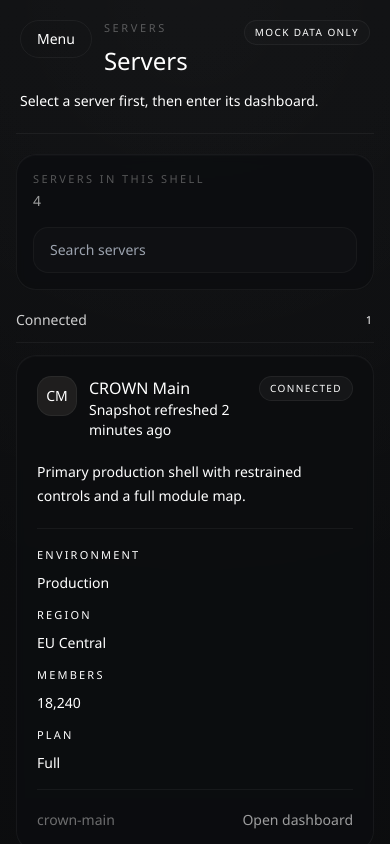
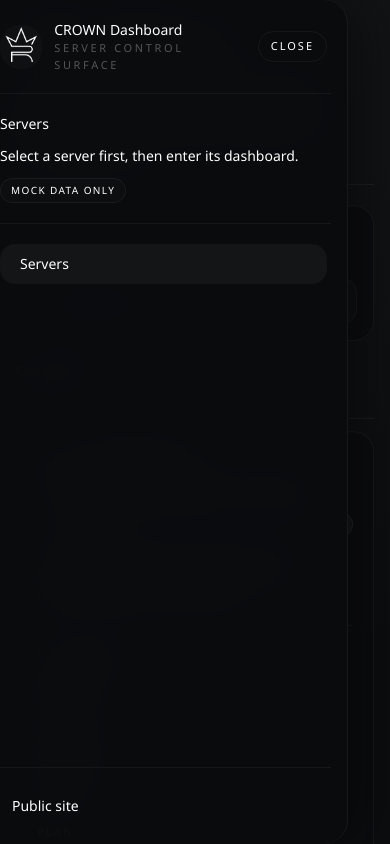
Before and after one commit to MRrat6005/rrp-site, a Next.js app: page /en/dashboard/servers in a window 390 px wide. Shown: the top 844 px of the page. Built offline with nearby package versions, Linux system fonts and the light colour scheme.

Commit message:
Polish dashboard mobile layouts and drawer behavior

```diff
--- a/src/ui/dashboard/dashboard-branding-page.tsx
+++ b/src/ui/dashboard/dashboard-branding-page.tsx
@@ -19,7 +19,7 @@ export function DashboardBrandingPage({
 
   return (
     <div className="space-y-4">
-      <div className="grid gap-4 xl:grid-cols-[minmax(0,0.9fr)_minmax(0,1.1fr)]">
+      <div className="grid gap-4 lg:grid-cols-[minmax(0,0.9fr)_minmax(0,1.1fr)]">
         <DashboardPanel className="p-5 sm:p-6">
           <div className="space-y-4">
             <DashboardSectionHeading title={copy.branding.assets} />
--- a/src/ui/dashboard/dashboard-licenses-page.tsx
+++ b/src/ui/dashboard/dashboard-licenses-page.tsx
@@ -23,7 +23,7 @@ export function DashboardLicensesPage({
       <DashboardPanel className="p-5 sm:p-6">
         <div className="space-y-4">
           <DashboardSectionHeading title={copy.licenses.summary} />
-          <div className="grid gap-4 border-y border-white/[0.05] py-4 sm:grid-cols-2 xl:grid-cols-3">
+          <div className="grid gap-4 border-y border-white/[0.05] py-4 sm:grid-cols-2 lg:grid-cols-3">
             <div>
               <p className="text-[11px] uppercase tracking-[0.2em] text-white/32">
                 {copy.licenses.current}
@@ -50,7 +50,7 @@ export function DashboardLicensesPage({
             {server.licenses.entitlements.map((item) => (
               <div
                 key={item.label}
-                className="flex flex-col gap-3 py-4 sm:flex-row sm:items-center sm:justify-between"
+                className="flex flex-col gap-3 py-4 md:flex-row md:items-center md:justify-between"
               >
                 <p className="text-sm text-white/76">{item.label}</p>
                 <DashboardStatusPill tone={item.tone}>{item.value}</DashboardStatusPill>
--- a/src/ui/dashboard/dashboard-modules-page.tsx
+++ b/src/ui/dashboard/dashboard-modules-page.tsx
@@ -26,7 +26,7 @@ export function DashboardModulesPage({
           {server.modules.map((module) => (
             <div
               key={module.key}
-              className="flex flex-col gap-4 py-4 sm:flex-row sm:items-center sm:justify-between"
+              className="flex flex-col gap-4 py-4 md:flex-row md:items-center md:justify-between"
             >
               <div className="min-w-0">
                 <div className="flex flex-wrap items-center gap-3">
@@ -37,7 +37,7 @@ export function DashboardModulesPage({
                   {module.description}
                 </p>
               </div>
-              <span className="text-sm text-white/64">{module.actionLabel}</span>
+              <span className="text-sm text-white/64 md:text-right">{module.actionLabel}</span>
             </div>
           ))}
         </div>
--- a/src/ui/dashboard/dashboard-server-shell.tsx
+++ b/src/ui/dashboard/dashboard-server-shell.tsx
@@ -3,7 +3,7 @@
 import Link from "next/link";
 import { usePathname } from "next/navigation";
 import type { ReactNode } from "react";
-import { useState } from "react";
+import { useEffect, useState } from "react";
 
 import { siteConfig, type Locale } from "@/config/site.config";
 import type { DashboardPageKey, DashboardServer } from "@/lib/dashboard-mock";
@@ -103,10 +103,53 @@ export function DashboardServerShell({
       ]
     : [{ key: "servers", href: getLocalizedPath(locale, "dashboard/servers") }];
 
-  const sidebar = (
-    <div className="flex h-full flex-col">
+  useEffect(() => {
+    setDrawerOpen(false);
+  }, [pathname]);
+
+  useEffect(() => {
+    const mediaQuery = window.matchMedia("(min-width: 1024px)");
+    const handleChange = (event: MediaQueryListEvent) => {
+      if (event.matches) {
+        setDrawerOpen(false);
+      }
+    };
+
+    if (mediaQuery.matches) {
+      setDrawerOpen(false);
+    }
+
+    mediaQuery.addEventListener("change", handleChange);
+
+    return () => mediaQuery.removeEventListener("change", handleChange);
+  }, []);
+
+  useEffect(() => {
+    if (!drawerOpen) {
+      return;
+    }
+
+    const previousOverflow = document.body.style.overflow;
+    const handleKeyDown = (event: KeyboardEvent) => {
+      if (event.key === "Escape") {
+        setDrawerOpen(false);
+      }
+    };
+
+    document.body.style.overflow = "hidden";
+    window.addEventListener("keydown", handleKeyDown);
+
+    return () => {
+      document.body.style.overflow = previousOverflow;
+      window.removeEventListener("keydown", handleKeyDown);
+    };
+  }, [drawerOpen]);
+
+  const sidebar = (isDrawer = false) => (
+    <div className="flex h-full flex-col overflow-y-auto">
       <div className="border-b border-white/[0.05] px-1 pb-5 pt-1">
-        <div className="flex items-center gap-3">
+        <div className="flex items-center justify-between gap-3">
+          <div className="flex min-w-0 items-center gap-3">
             <LogoTile
               shortLabel="CR"
               label={siteConfig.brand.dashboardBrand}
@@ -120,6 +163,16 @@ export function DashboardServerShell({
                 {copy.subtitle}
               </p>
             </div>
+          </div>
+          {isDrawer ? (
+            <button
+              type="button"
+              onClick={() => setDrawerOpen(false)}
+              className="rounded-full border border-white/[0.05] px-3 py-1.5 text-[11px] uppercase tracking-[0.18em] text-white/48 transition hover:bg-white/[0.02] hover:text-white/72"
+            >
+              Close
+            </button>
+          ) : null}
         </div>
       </div>
 
@@ -172,6 +225,7 @@ export function DashboardServerShell({
               <Link
                 key={item.key}
                 href={item.href}
+                aria-current={isActive ? "page" : undefined}
                 onClick={() => setDrawerOpen(false)}
                 className={cx(
                   "group relative rounded-[0.95rem] px-3 py-2.5 text-sm transition",
@@ -202,72 +256,123 @@ export function DashboardServerShell({
   );
 
   return (
-    <div className="min-h-screen bg-[radial-gradient(circle_at_top,rgba(255,255,255,0.03),transparent_24%),linear-gradient(180deg,#0d0e10_0%,#090a0b_100%)] text-white">
+    <div className="min-h-screen overflow-x-hidden bg-[radial-gradient(circle_at_top,rgba(255,255,255,0.03),transparent_24%),linear-gradient(180deg,#0d0e10_0%,#090a0b_100%)] text-white">
       <div className="mx-auto flex min-h-screen w-full max-w-[1500px] gap-4 px-4 py-4 sm:px-6 lg:gap-6 lg:px-8 lg:py-6">
-        <aside className="hidden w-[280px] shrink-0 lg:block">{sidebar}</aside>
+        <aside className="hidden w-[280px] shrink-0 lg:block lg:self-start">
+          <div className="lg:sticky lg:top-6 lg:h-[calc(100vh-3rem)]">{sidebar()}</div>
+        </aside>
 
         <div className="min-w-0 flex-1 space-y-5">
           <div className="border-b border-white/[0.05] px-1 pb-5 pt-1">
-            <div className="flex items-start justify-between gap-4">
-              <div className="flex items-start gap-3">
+            <div className="flex flex-col gap-4 xl:flex-row xl:items-start xl:justify-between">
+              <div className="min-w-0 flex-1 space-y-4">
+                <div className="flex items-start gap-3 sm:gap-4">
                   <button
                     type="button"
+                    aria-controls="dashboard-sidebar-drawer"
+                    aria-expanded={drawerOpen}
                     onClick={() => setDrawerOpen(true)}
-                  className="rounded-full border border-white/[0.05] px-4 py-2 text-sm text-white/62 transition hover:bg-white/[0.02] hover:text-white/76 lg:hidden"
+                    className="shrink-0 rounded-full border border-white/[0.05] px-4 py-2 text-sm text-white/62 transition hover:bg-white/[0.02] hover:text-white/76 lg:hidden"
                   >
                     {copy.sidebar.menu}
                   </button>
-                <div className="space-y-2">
+                  <div className="min-w-0 space-y-2">
                     <div className="flex flex-wrap items-center gap-2 text-[11px] uppercase tracking-[0.24em] text-white/30">
                       <span>{copy.nav.servers}</span>
                       {server ? (
                         <>
                           <span className="text-white/18">/</span>
-                        <span>{server.name}</span>
+                          <span className="truncate">{server.name}</span>
                         </>
                       ) : null}
                     </div>
-                  <h1 className="text-2xl font-medium text-white/92 sm:text-[2rem]">
+                    <h1 className="text-[1.9rem] font-medium leading-tight text-white/92 sm:text-[2.1rem]">
                       {getDashboardPageTitle(locale, activePage)}
                     </h1>
                   </div>
                 </div>
 
-              <div className="flex flex-wrap justify-end gap-1.5">
+                {server ? (
+                  <div className="rounded-[1rem] border border-white/[0.05] bg-white/[0.02] px-4 py-3 lg:hidden">
+                    <div className="space-y-3">
+                      <div className="space-y-1">
+                        <p className="text-[11px] uppercase tracking-[0.22em] text-white/30">
+                          {copy.sidebar.shellState}
+                        </p>
+                        <p className="text-sm font-medium text-white/84">{server.name}</p>
+                        <p className="text-sm leading-6 text-white/46">{server.description}</p>
+                      </div>
+                      <div className="flex flex-wrap gap-1.5">
+                        <DashboardStatusPill tone={stateTone}>
+                          {getDashboardStateLabel(locale, server.state)}
+                        </DashboardStatusPill>
+                        <DashboardStatusPill tone="muted">{server.environment}</DashboardStatusPill>
+                        <DashboardStatusPill tone="muted">{server.plan}</DashboardStatusPill>
+                      </div>
+                    </div>
+                  </div>
+                ) : null}
+
+                <p className="max-w-2xl text-sm leading-6 text-white/52">
+                  {copy.descriptions[activePage]}
+                </p>
+              </div>
+
+              <div
+                className={cx(
+                  "flex flex-wrap gap-1.5 xl:max-w-[26rem] xl:justify-end",
+                  server ? "hidden lg:flex" : "flex"
+                )}
+              >
                 {server ? (
                   <>
                     <DashboardStatusPill tone={stateTone}>
                       {getDashboardStateLabel(locale, server.state)}
                     </DashboardStatusPill>
                     <DashboardStatusPill tone="muted">{server.environment}</DashboardStatusPill>
+                    <DashboardStatusPill tone="muted">{server.plan}</DashboardStatusPill>
                   </>
                 ) : (
                   <DashboardStatusPill tone="muted">{copy.sidebar.mockMode}</DashboardStatusPill>
                 )}
               </div>
             </div>
-
-            <p className="mt-3 max-w-2xl text-sm leading-6 text-white/52">
-              {copy.descriptions[activePage]}
-            </p>
           </div>
 
           <main className="space-y-5">{children}</main>
         </div>
 
-        {drawerOpen ? (
-          <div className="fixed inset-0 z-50 lg:hidden">
+        <div
+          className={cx(
+            "fixed inset-0 z-50 lg:hidden",
+            drawerOpen ? "pointer-events-auto" : "pointer-events-none"
+          )}
+        >
           <button
             type="button"
             aria-label="Close menu"
             onClick={() => setDrawerOpen(false)}
-              className="absolute inset-0 bg-[rgba(0,0,0,0.52)]"
+            className={cx(
+              "absolute inset-0 bg-[rgba(0,0,0,0.58)] backdrop-blur-[1px] transition duration-200",
+              drawerOpen ? "opacity-100" : "opacity-0"
+            )}
           />
-            <div className="absolute left-0 top-0 h-full w-[min(21rem,88vw)] border-r border-white/[0.06] bg-[#0c0d0f] p-4">
-              {sidebar}
+          <div
+            className={cx(
+              "absolute inset-y-0 left-0 w-[min(23rem,calc(100vw-1rem))] transition duration-200 ease-out",
+              drawerOpen ? "translate-x-0" : "-translate-x-5"
+            )}
+          >
+            <div
+              id="dashboard-sidebar-drawer"
+              role="dialog"
+              aria-modal="true"
+              className="h-full rounded-r-[1.5rem] border-r border-white/[0.06] bg-[rgba(11,12,14,0.96)] px-4 py-4 shadow-[18px_0_50px_rgba(0,0,0,0.4)] backdrop-blur-xl"
+            >
+              {sidebar(true)}
             </div>
           </div>
-        ) : null}
+        </div>
       </div>
     </div>
   );
--- a/src/ui/dashboard/dashboard-servers-page.tsx
+++ b/src/ui/dashboard/dashboard-servers-page.tsx
@@ -95,7 +95,7 @@ export function DashboardServersPage({
           {groupedServers.map((group) =>
             group.servers.length ? (
               <section key={group.state} className="space-y-3">
-                <div className="flex items-center justify-between gap-3 border-b border-white/[0.05] pb-3">
+                <div className="flex flex-col gap-2 border-b border-white/[0.05] pb-3 sm:flex-row sm:items-center sm:justify-between">
                   <h2 className="text-sm font-medium text-white/80">
                     {copy.servers.groups[group.state]}
                   </h2>
@@ -104,7 +104,7 @@ export function DashboardServersPage({
                   </span>
                 </div>
 
-                <div className="grid gap-3 xl:grid-cols-2">
+                <div className="grid gap-3 lg:grid-cols-2">
                   {group.servers.map((server) => (
                     <Link
                       key={server.id}
@@ -113,7 +113,7 @@ export function DashboardServersPage({
                     >
                       <DashboardPanel className="h-full p-5 transition hover:border-white/[0.08] hover:bg-[rgba(15,16,18,0.92)] sm:p-6">
                         <div className="flex h-full flex-col gap-5">
-                          <div className="flex items-start justify-between gap-4">
+                          <div className="flex flex-col gap-4 sm:flex-row sm:items-start sm:justify-between">
                             <div className="flex min-w-0 items-start gap-3">
                               <div
                                 className="flex h-10 w-10 shrink-0 items-center justify-center rounded-[0.9rem] border border-white/[0.05] text-sm font-medium text-white/84"
@@ -136,7 +136,7 @@ export function DashboardServersPage({
 
                           <p className="text-sm leading-6 text-white/56">{server.description}</p>
 
-                          <div className="grid gap-y-3 border-y border-white/[0.05] py-4 text-sm sm:grid-cols-4 sm:gap-x-4">
+                          <div className="grid gap-x-4 gap-y-3 border-y border-white/[0.05] py-4 text-sm sm:grid-cols-2 xl:grid-cols-4">
                             <div>
                               <p className="text-[11px] uppercase tracking-[0.2em] text-white/32">
                                 {copy.servers.environment}
@@ -163,7 +163,7 @@ export function DashboardServersPage({
                             </div>
                           </div>
 
-                          <div className="mt-auto flex items-center justify-between gap-3">
+                          <div className="mt-auto flex flex-col gap-2 text-sm sm:flex-row sm:items-center sm:justify-between">
                             <span className="text-sm text-white/40">{server.id}</span>
                             <span className="text-sm text-white/60 transition group-hover:text-white/76">
                               {getDashboardStateAction(locale, server.state)}
--- a/src/ui/dashboard/dashboard-settings-page.tsx
+++ b/src/ui/dashboard/dashboard-settings-page.tsx
@@ -18,7 +18,7 @@ export function DashboardSettingsPage({
   const copy = getDashboardCopy(locale);
 
   return (
-    <div className="grid gap-4 xl:grid-cols-[minmax(0,1.05fr)_minmax(0,0.95fr)]">
+    <div className="grid gap-4 lg:grid-cols-[minmax(0,1.05fr)_minmax(0,0.95fr)]">
       <DashboardPanel className="p-5 sm:p-6">
         <div className="space-y-4">
           <DashboardSectionHeading title={copy.settings.title} />
--- a/src/ui/dashboard/dashboard-status-page.tsx
+++ b/src/ui/dashboard/dashboard-status-page.tsx
@@ -24,7 +24,7 @@ export function DashboardStatusPage({
         <p className="text-sm leading-6 text-white/54">{copy.status.note}</p>
       </DashboardPanel>
 
-      <div className="grid gap-4 xl:grid-cols-2">
+      <div className="grid gap-4 lg:grid-cols-2">
         {server.status.map((group) => (
           <DashboardPanel key={group.key} className="p-5 sm:p-6">
             <div className="space-y-4">
@@ -32,7 +32,7 @@ export function DashboardStatusPage({
               <div className="divide-y divide-white/[0.05]">
                 {group.items.map((item) => (
                   <div key={item.label} className="py-4">
-                    <div className="flex items-start justify-between gap-3">
+                    <div className="flex flex-col gap-3 sm:flex-row sm:items-start sm:justify-between">
                       <div>
                         <p className="text-sm font-medium text-white/88">{item.label}</p>
                         <p className="mt-1 text-sm leading-6 text-white/50">
```
Also changed, not shown: src/ui/dashboard/dashboard-overview-page.tsx (+14 -8 lines). Lines whose indentation alone changed are shown as unchanged.
